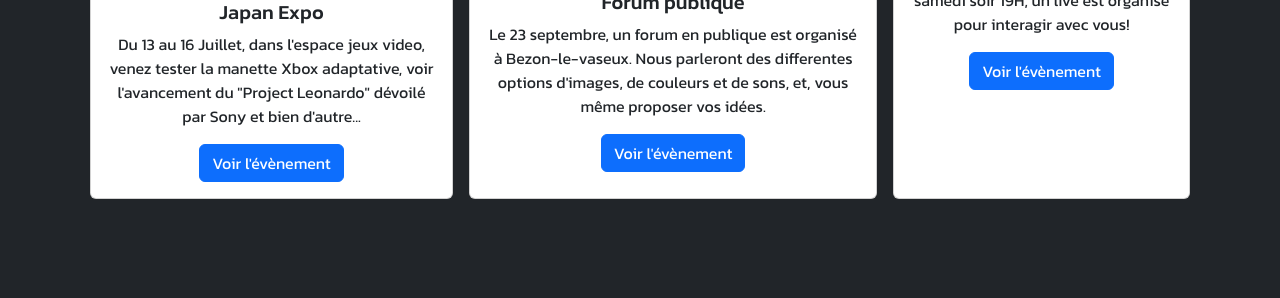
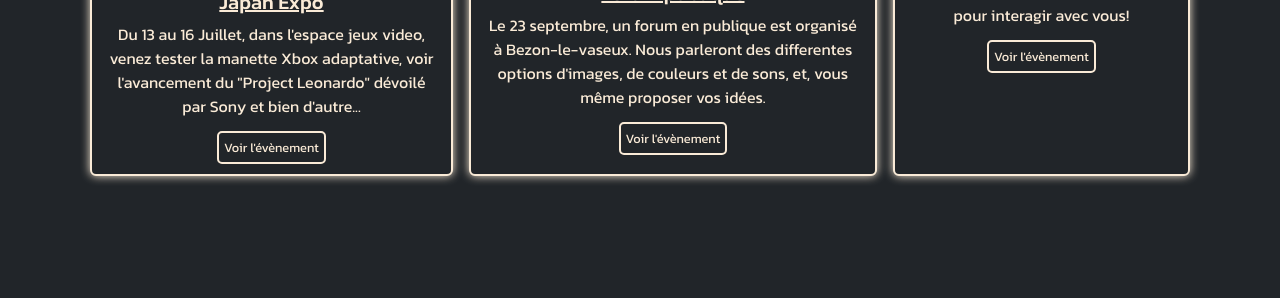
Before and after one commit to KevinMaze/Game-Acces-, a website: page evenement.html in a window 1280 px wide. Shown: the part 441-739 px from the top of the page. Drawn offline with nearby package versions, Linux system fonts and the light colour scheme.

Commit message:
style all pages

```diff
--- a/css/style.css
+++ b/css/style.css
@@ -1,11 +1,19 @@
+:root {
+    --bg-color: #212529;
+    --text-color: antiquewhite;
+    --border-color: black;
+    --color-hover: #4a535c;
+}
+
+
 /*********BODY GENERAL***********/
 body{
     font-family:'Kanit', sans-serif;
-    background-color: #212529;
-    color: antiquewhite;
+    background-color: var(--bg-color);
+    color: var(--text-color);
 }
 a:hover{
-    color: antiquewhite;
+    color: var(--text-color);
     transition: 0.4s ease-in;
 }
 
@@ -15,15 +23,15 @@
 }
 
 nav button:hover{
-    background-color: #4a535c;
+    background-color: var(--bg-color);
     transition: 0.4s ease-in;
 }
 
 /***********HEADER GENERAL************/
 
 header h1{
-    border-left: 2px solid black;
-    border-top: 2px solid black;
+    border-left: 2px solid var(--border-color);
+    border-top: 2px solid var(--border-color);
     border-radius: 10px 0 0 0;
 }
 
@@ -39,8 +47,8 @@
 }
 
 header p:last-child{
-    border-right: 2px solid black;
-    border-bottom: 2px solid black;
+    border-right: 2px solid var(--border-color);
+    border-bottom: 2px solid var(--border-color);
     border-radius: 0 0 10px 0;
 }
 
@@ -49,7 +57,7 @@
     text-decoration: underline;
 }
 
-/***********SECTION EVENEMENT***************/
+/***********SECTION INDEX***************/
 .section{
     display: flex;
     flex-direction: column;
@@ -67,9 +75,35 @@
     font-size: 0.9em;
     margin-bottom: 50px;
     overflow: scroll;
-    border: 2px solid black;
+    border: 2px solid var(--border-color);
     border-radius: 5px;
 }
+
+/**********SECTION EVENEMENT CARD**********/
+h5{
+    text-decoration: underline;
+}
+.section__card{
+    background-color: var(--bg-color);
+    color: inherit;
+    border: 2px solid var(--text-color);
+    box-shadow: 0px 0px 10px var(--text-color);
+}
+.button__card{
+    text-decoration: none;
+    color: var(--text-color);
+    margin: 20px;
+    padding: 5px;
+    border: 2px solid var(--text-color);
+    border-radius: 5px;
+    align-self: center;
+    font-size: 0.8em;
+}
+.button__card:hover{
+    transition: 0.4s ease-in;
+    background-color: var(--color-hover);
+}
+
 
 /****************FORM FORUM**********/
 form label{
@@ -81,7 +115,7 @@
 .button__form{
     margin: 20px;
     border-radius: 5px;
-    box-shadow: 0px 0px 5px antiquewhite;
+    box-shadow: 0px 0px 5px var(--text-color);
     width: 6em;
     align-self: center;
     font-size: 0.8em;
@@ -90,7 +124,7 @@
     transition: 0.4s ease-in;
     box-shadow: none;
     color: inherit;
-    background-color: #4a535c;
+    background-color: var(--color-hover);
 }
 
 
@@ -132,7 +166,7 @@
 }
 @media screen and (min-width: 992px){
     nav img{
-        width: 60px;
+        width: 50px;
     }
 
     header img{
--- a/evenement.html
+++ b/evenement.html
@@ -29,7 +29,7 @@
         </div>
         <nav class="navbar navbar-dark bg-dark border-bottom">
             <div class="container-fluid">
-                <img src="./images/logoManette.png" alt="Logo Access GAming">
+                <a href="./index.html"><img src="./images/logoManette.png" alt="Logo Access GAming"></a>
                 <button class="navbar-toggler" type="button" data-bs-toggle="collapse" data-bs-target="#navbarToggleExternalContent" aria-controls="navbarToggleExternalContent" aria-expanded="false" aria-label="Toggle navigation">
                 <span class="navbar-toggler-icon"></span>
                 </button>
@@ -47,30 +47,30 @@
 
         <!-----------SECTION------>
         <section class="container d-md-flex flex-row justify-content-around text-center">
-            <card class="card m-2">
+            <card class="card m-2 section__card">
                 <img src="./images/japanexpo.png" class="card-img-top w-25 mt-2 align-self-center" alt="Logo japan expo">
                 <div class="card-body">
                     <h5 class="card-title">Japan Expo</h5>
                     <p class="card-text">Du 13 au 16 Juillet, dans l'espace jeux video, venez tester la manette Xbox adaptative, voir l'avancement du "Project Leonardo" dévoilé par Sony et bien d'autre... </p>
-                    <a href="#" class="btn btn-primary">Voir l'évènement</a>
+                    <a href="#" class="button__card">Voir l'évènement</a>
                 </div>
             </card>
 
-            <card class="card m-2">
+            <card class="card m-2 section__card">
                 <img src="./images/salle.jpg" class="card-img-top w-50 mt-2 align-self-center" alt="Logo japan expo">
                 <div class="card-body">
                     <h5 class="card-title">Forum publique</h5>
                     <p class="card-text">Le 23 septembre, un forum en publique est organisé à Bezon-le-vaseux. Nous parleront des differentes options d'images, de couleurs et de sons, et, vous même proposer vos idées. </p>
-                    <a href="#" class="btn btn-primary">Voir l'évènement</a>
+                    <a href="#" class="button__card">Voir l'évènement</a>
                 </div>
             </card>
 
-            <card class="card m-2">
+            <card class="card m-2 section__card">
                 <img src="./images/discord.png" class="card-img-top w-50 mt-2 align-self-center" alt="Logo japan expo">
                 <div class="card-body">
                     <h5 class="card-title">Sur Discord</h5>
                     <p class="card-text">Rejoignez nous sur Discord pour ne rien manquer. Tous les mardi et samedi soir 19H, un live est organisé pour interagir avec vous!</p>
-                    <a href="#" class="btn btn-primary">Voir l'évènement</a>
+                    <a href="#" class="button__card">Voir l'évènement</a>
                 </div>
             </card>
         </section>
```
Also changed, not shown: apropos.html (+1 -1 lines), forum.html (+1 -1 lines), index.html (+1 -1 lines).
